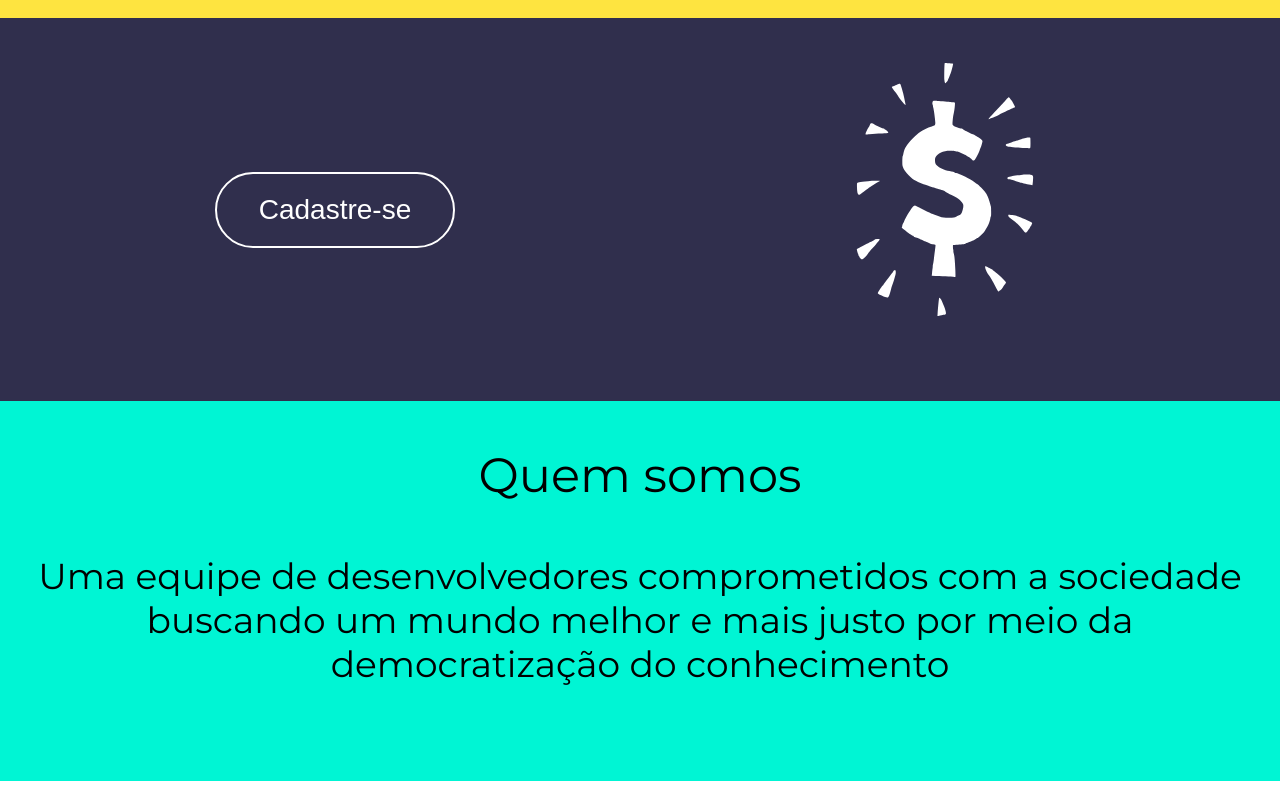
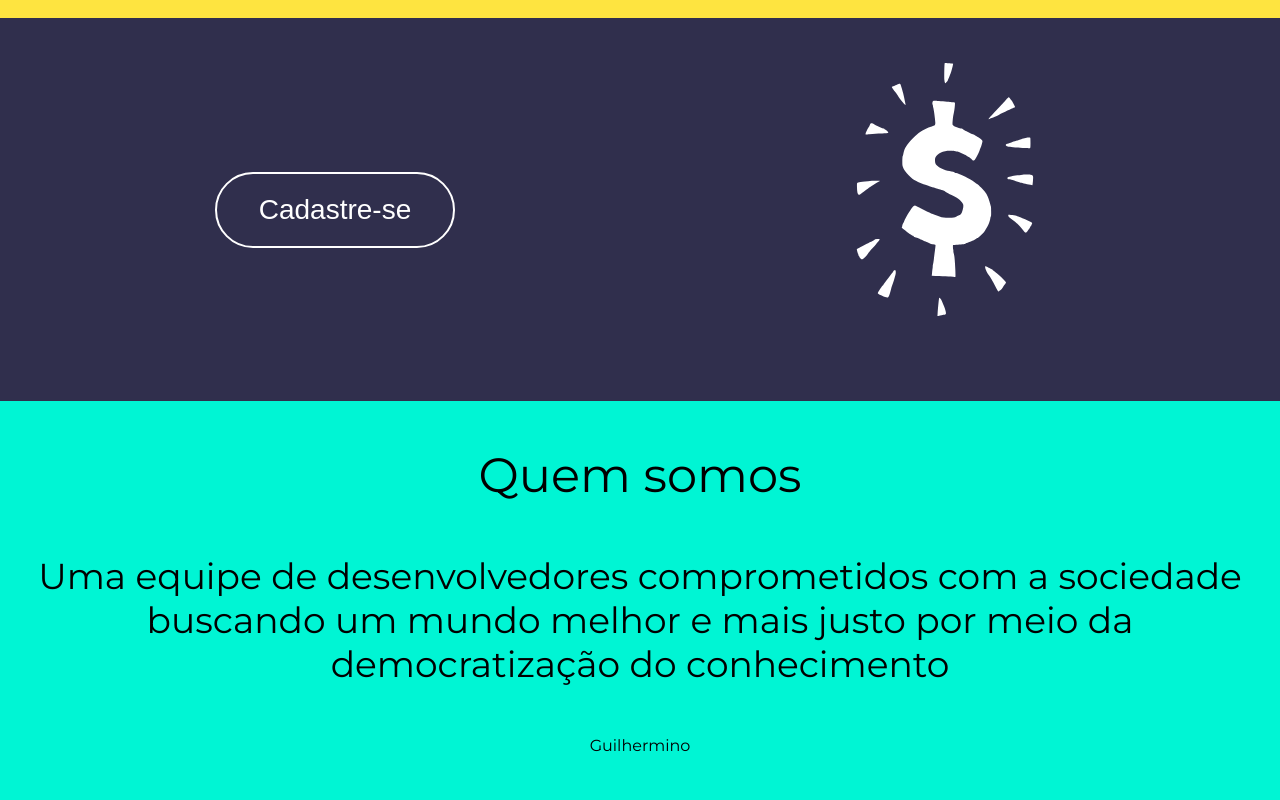
Before and after one commit to gustavool1/capstone-q2-educ-financeira-g4, a React (Create React App) app: page / in a window 1280 px wide. Shown: the part 3033-3833 px from the top of the page. Built offline with nearby package versions, Linux system fonts and the light colour scheme; no server answers.

Commit message:
feat: adding the who we are card

```diff
--- a/src/Pages/Home/index.tsx
+++ b/src/Pages/Home/index.tsx
@@ -7,6 +7,7 @@ import {
   JoinToday,
   WhoWeAre,
   AnimatedSection,
+  PersonCard,
 } from "./style";
 import Dollar from "../../assets/images/Dollar.svg";
 import LottieMaker from "../../Components/LottieMaker";
@@ -243,6 +244,9 @@ export const Home = () => {
           um mundo melhor e mais justo por meio da democratização do
           conhecimento
         </p>
+        <div>
+          <PersonCard>Guilhermino</PersonCard>
+        </div>
       </WhoWeAre>
     </>
   );
--- a/src/Pages/Home/style.ts
+++ b/src/Pages/Home/style.ts
@@ -1,5 +1,5 @@
 import styled from "styled-components";
-
+import { motion } from "framer-motion";
 export const VideoContainer = styled.div`
   height: 500px;
 `;
@@ -229,3 +229,5 @@ export const WhoWeAre = styled.div`
     max-width: 1300px;
   }
 `;
+
+export const PersonCard = styled(motion.a)``;
```
